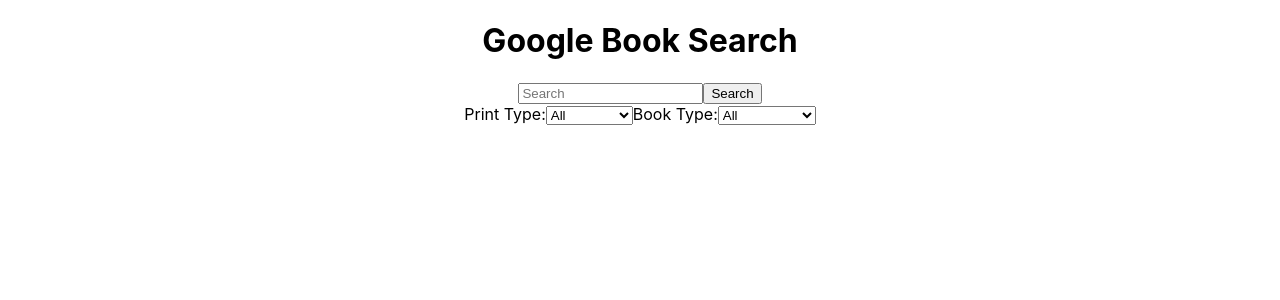
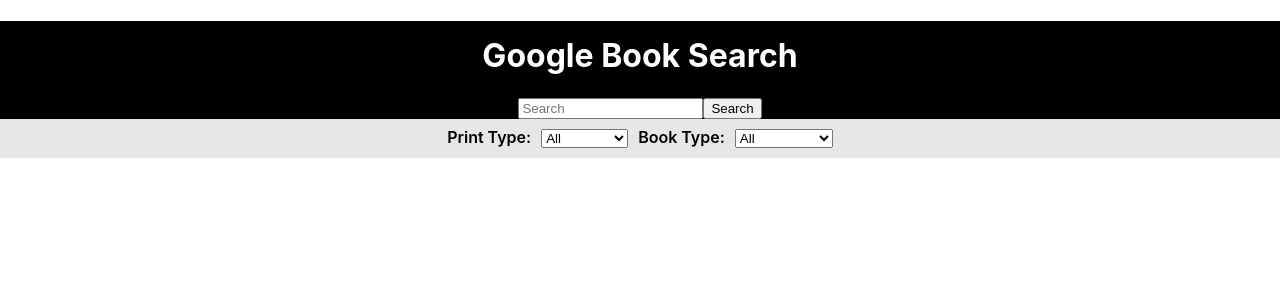
Before and after one commit to jahpe777/google-book-search, a React (Create React App) app: page / in a window 1280 px wide. Shown: the top 300 px of the page. Built offline with nearby package versions, Linux system fonts and the light colour scheme.

Commit message:
seventh commit

```diff
--- a/src/bookList/bookList.js
+++ b/src/bookList/bookList.js
@@ -1,5 +1,5 @@
 import React, { Component } from 'react';
-//import './bookList.css';
+// import './bookList.css';
 import Books from '../books/books';
 
 class BookList extends Component {
--- /dev/null
+++ b/src/books/books.css
@@ -0,0 +1,14 @@
+.book{
+    border-bottom: lightgray 1px solid;
+    padding: 10px;
+    display: flex;
+}
+img{
+    float: left;
+    padding: 5px;
+    align-self: center;
+}
+.book-text-column{
+    display: flex;
+    text-align: center;
+}
--- a/src/books/books.js
+++ b/src/books/books.js
@@ -1,5 +1,5 @@
 import React, { Component } from 'react';
-//import './books.css';
+import './books.css';
 
 class Books extends Component {
     render() {
--- /dev/null
+++ b/src/filterBar/filterBar.css
@@ -0,0 +1,7 @@
+.filter-bar{
+    background: rgb(231, 231, 231);
+    padding: 5px;
+}
+label, select{
+    margin: 5px;
+}
--- a/src/filterBar/filterBar.js
+++ b/src/filterBar/filterBar.js
@@ -1,5 +1,5 @@
 import React, { Component } from 'react';
-//import './filterBar.css';
+import './filterBar.css';
 
 class FilterBar extends Component {
 
--- /dev/null
+++ b/src/header/header.css
@@ -0,0 +1,8 @@
+.header{
+    background: black !important;
+    margin-top: 0px;
+}
+h1{
+    color: white;
+    padding-top: 15px;
+}
--- a/src/header/header.js
+++ b/src/header/header.js
@@ -1,5 +1,5 @@
 import React, { Component } from 'react';
-//import './header.css';
+import './header.css';
 import SearchBar from '../searchBar/searchBar.js'
 import FilterBar from '../filterBar/filterBar.js'
 
@@ -12,7 +12,7 @@ class Header extends Component {
     this.state = {
       searchTerm: '',
       printType: 'all',
-      bookType: 'all',
+      bookType: null,
       error: null
     };
   }
--- /dev/null
+++ b/src/searchBar/searchBar.css
@@ -0,0 +1,10 @@
+.search-bar{
+    padding: 5px;
+    background: rgb(179, 179, 179);
+}
+label{
+    font-weight: 600;
+}
+input[type="text"]{
+    margin: 0px 3px;
+}
--- a/src/searchBar/searchBar.js
+++ b/src/searchBar/searchBar.js
@@ -1,5 +1,5 @@
 import React, { Component } from 'react';
-//import './searchBar.css';
+import './searchBar.css';
 
 class SearchBar extends Component {
 
```
Also changed, not shown: src/bookList/bookList.css (added).
